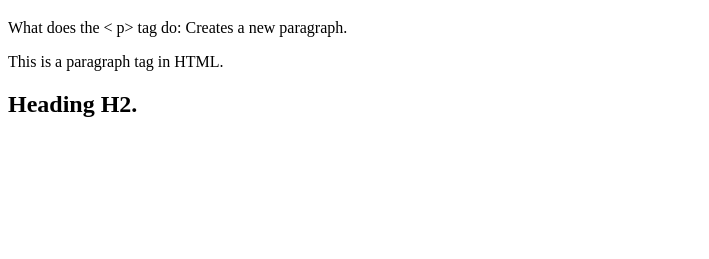
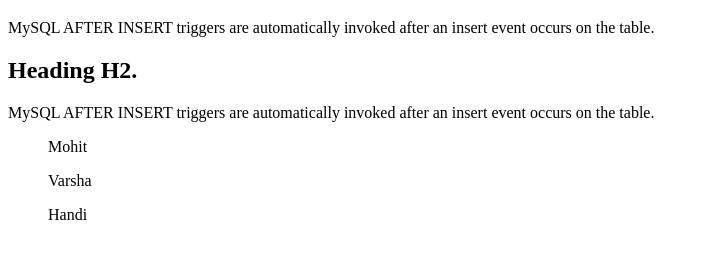
Before and after one commit to 02Ian/FSD_Upgrad, a plain HTML site: page index.html in a window 1280 px wide. Shown: the part 61-320 px from the top of the page, without its empty margins (0-709 px from the left). Drawn offline with Linux system fonts and the light colour scheme.

Commit message:
Token of Love Commit.

```diff
--- a/index.html
+++ b/index.html
@@ -7,10 +7,18 @@
     </head>
     <body>
         <h1>Heading H1.</h1>
-        <p>What does the < p> tag do: Creates a new paragraph.
+        <p>MySQL AFTER INSERT triggers are automatically invoked after an insert event occurs on the table.</p>
+        <h2>Heading H2.</h2>
+        <p>MySQL AFTER INSERT triggers are automatically invoked after an insert event occurs on the table.</p>
 
-            <p>This is a paragraph tag in HTML.</p>
-            </p>
-        <h2>Heading H2.</h2>
+        <!-- <Commented tag>
+        <h3>Heading H2.</h3>
+        <h4>Heading H2.</h4> -->
+
+        <!-- <Ordered List> -->
+
+            <ol>Mohit</ol>
+            <ol>Varsha</ol>
+            <ol>Handi</ol>
     </body>
 </html>
```
